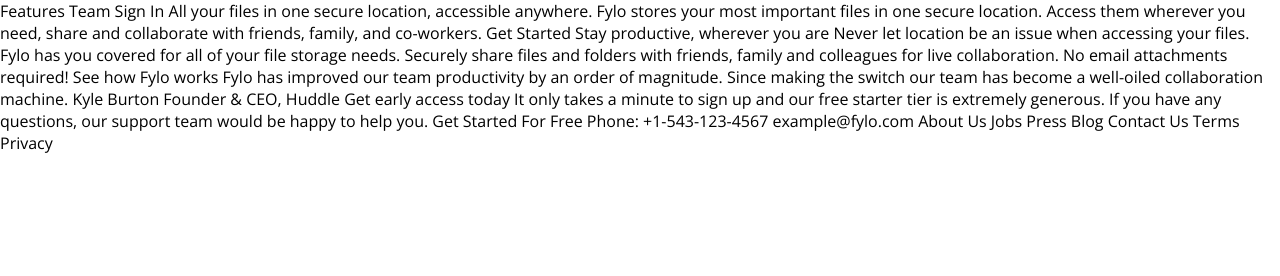
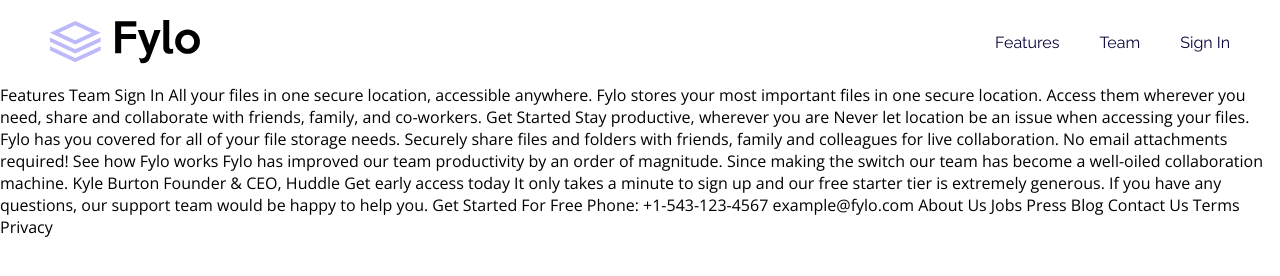
Before and after one commit to anonggentlegentle/Fylo-landing-page-with-two-column-layout, a website: page index.html in a window 1280 px wide. Drawn offline with nearby package versions, Linux system fonts and the light colour scheme.

Commit message:
Add header nav

```diff
--- a/css/style.scss
+++ b/css/style.scss
@@ -41,3 +41,44 @@
   display: block;
   width: 100%;
 }
+
+.main {
+  width: min(118rem, 95%);
+  margin: 0 auto;
+  padding: 2rem 0;
+
+  display: flex;
+  flex-direction: column;
+  align-items: center;
+
+  &__hero {
+    width: 100%;
+  }
+
+  &__header {
+    width: 100%;
+
+    display: flex;
+    justify-content: space-between;
+    align-items: center;
+  }
+
+  &__logo {
+    width: 15rem;
+  }
+
+  &__hero-menu {
+    display: flex;
+    list-style: none;
+    column-gap: 4rem;
+  }
+
+  &__hero-link {
+    &:link,
+    &:visited {
+      color: var(--color-primary-blue-1);
+      text-decoration: none;
+      font-family: var(--font-family-2);
+    }
+  }
+}
--- a/index.html
+++ b/index.html
@@ -22,6 +22,28 @@
     <link rel="stylesheet" href="css/style.css" />
   </head>
   <body>
+    <main class="main">
+      <section class="main__hero">
+        <div class="main__header">
+          <div class="main__logo">
+            <img src="images/logo.svg" alt="Logo" class="main__logo-img" />
+          </div>
+
+          <ul class="main__hero-menu">
+            <li class="main__hero-item">
+              <a href="#" class="main__hero-link">Features</a>
+            </li>
+            <li class="main__hero-item">
+              <a href="#" class="main__hero-link">Team</a>
+            </li>
+            <li class="main__hero-item">
+              <a href="#" class="main__hero-link">Sign In</a>
+            </li>
+          </ul>
+        </div>
+      </section>
+    </main>
+
     Features Team Sign In All your files in one secure location, accessible
     anywhere. Fylo stores your most important files in one secure location.
     Access them wherever you need, share and collaborate with friends, family,
```
Also changed, not shown: css/style.css, 1 other file.
